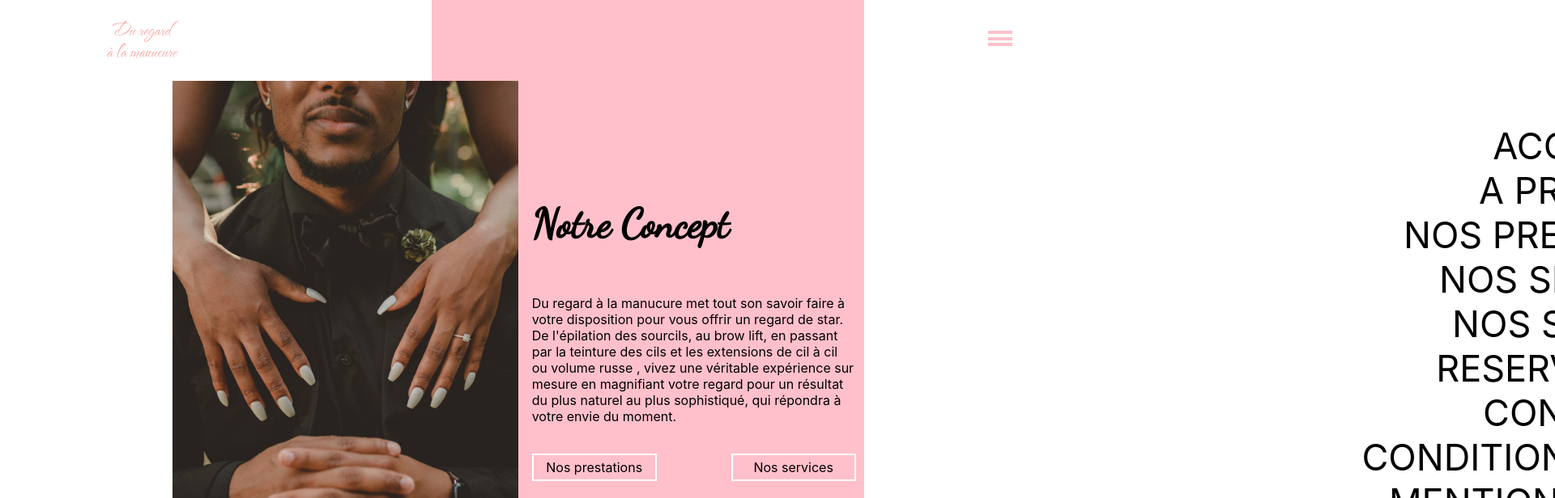
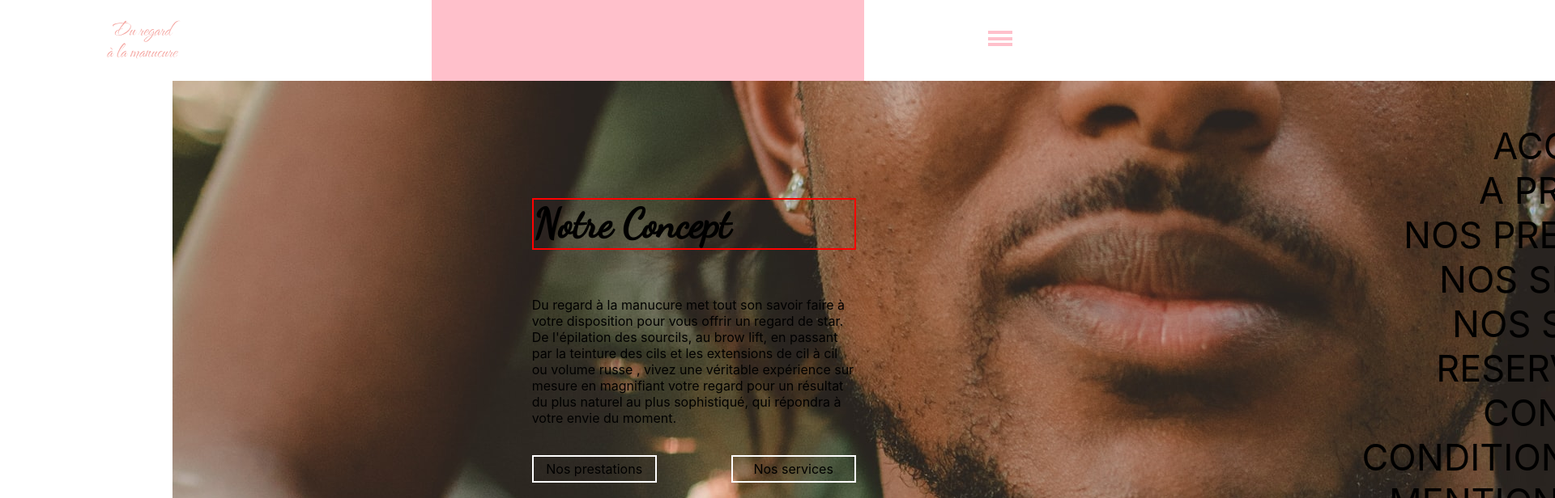
Before and after one commit to yohanetifier/du-regard-a-la-manucure, a React (Create React App) app: page /about in a window 1280 px wide. Shown: the top 616 px of the page at 81% size, 1920 px wide, since content can reach past the window. Built offline with nearby package versions, Linux system fonts and the light colour scheme.

Commit message:
add intersectionobserver and react spring

```diff
--- a/package.json
+++ b/package.json
@@ -21,6 +21,7 @@
     "react-dom": "^16.14.0",
     "react-router-dom": "^6.3.0",
     "react-scripts": "5.0.1",
+    "react-spring": "^9.5.5",
     "react-transition-group": "^4.4.5",
     "typescript": "^4.7.4",
     "web-vitals": "^2.1.4"
@@ -52,6 +53,7 @@
   "devDependencies": {
     "@types/enzyme": "^3.10.12",
     "@types/enzyme-adapter-react-16": "^1.0.6",
+    "@types/react-transition-group": "^4.4.5",
     "css-loader": "^6.7.1",
     "enzyme": "^3.11.0",
     "enzyme-adapter-react-16": "^1.15.6",
--- a/src/components/Concept/Concept.module.scss
+++ b/src/components/Concept/Concept.module.scss
@@ -65,6 +65,7 @@
     @media screen and (max-width: map-get(var.$breakpoints, "tablet-up")){
         color: white;
     }
+    border: 2px solid red;
 }
 
 
@@ -100,3 +101,22 @@
         width: 100%;
     }
 }
+
+.fade-enter{
+    opacity: 0;
+    z-index: 1;
+}
+
+.fade-enter-active{
+    opacity: 1;
+    transition: opacity 300ms linear;
+}
+
+.fade-exit {
+    opacity: 0;
+    z-index: 1;
+}
+
+.fade-exit-active {
+    transition: opacity 300ms linear;
+}
--- a/src/components/Concept/Concept.tsx
+++ b/src/components/Concept/Concept.tsx
@@ -1,11 +1,16 @@
 import Image from '../Image/Image';
 import styles from './Concept.module.scss';
 import Button from "../Button/Button";
+import { useState, useRef } from "react";
+import { useSpring, animated } from '@react-spring/web';
+import useIntersection from '../UseIntersection/UseIntersection';
+
 
 export interface Img {
     src: string
     alt: string
     classNamewrapper?: string
+    ref?: null
 }
 
 interface Props {
@@ -33,10 +38,30 @@ function Concept({
     numberOfButton,
 
 }: Props) {
+    const ref = useRef<HTMLImageElement | null>(null);
+    const ifIsInViewport = useIntersection(ref, "-200px");
+    const state = useState(true);
+    const test = useSpring({
+        from: { opacity: "0" },
+        to: { opacity: state ? "1" : "0" },
+        config: { duration: 2000 }
+    })
+
+    if (ifIsInViewport) {
+        console.log('ifIsInViewport');
+    }
+
     return (
+
         <div className={styles.mainwrapper}>
             <div className={styles.imagewrapper}>
-                <Image src={src} alt={alt} classNamewrapper={styles.firstimage} />
+                <animated.img
+                    src={src}
+                    alt={alt}
+                    // classNamewrapper={styles.firstimage}
+                    style={{ ...test }}
+                    ref={ref}
+                />
             </div>
             <div className={styles.descriptionwrapper}>
                 <div className={styles.layoutwrapper}>
@@ -59,7 +84,8 @@ function Concept({
                         </div>}
                 </div>
             </div>
-        </div>
+        </div >
+
     )
 }
 
--- a/src/components/Follow/Follow.tsx
+++ b/src/components/Follow/Follow.tsx
@@ -4,19 +4,19 @@ import { faTiktok } from '@fortawesome/free-brands-svg-icons';
 import { faInstagram } from '@fortawesome/free-brands-svg-icons';
 import styles from './Follow.module.scss';
 
-function Follow () {
+function Follow() {
     return (
         <div className={styles.followwrapper}>
             <p className={styles.follow}>Suivez nous</p>
             <div className={styles.icon}>
                 <a href="https://google.fr" target="_blank" rel="noreferrer" className={styles.link}>
-            <FontAwesomeIcon icon={faFacebook} />
+                    {/* <FontAwesomeIcon fas={faFacebook} />  */}
                 </a>
                 <a href="https://www.tiktok.com/@duregardalamanucure" target="_blank" className={styles.link}>
-            <FontAwesomeIcon icon={faTiktok} />
+                    {/* <FontAwesomeIcon icon={faTiktok} /> */}
                 </a>
                 <a href="https://www.instagram.com/du_regard_a_la_manucure/" target="_blank" className={styles.link}>
-            <FontAwesomeIcon icon={faInstagram} />
+                    {/* <FontAwesomeIcon icon={faInstagram} /> */}
                 </a>
             </div>
         </div>
--- /dev/null
+++ b/src/components/UseIntersection/UseIntersection.tsx
@@ -0,0 +1,20 @@
+import { useState, useEffect } from "react";
+
+const useIntersection = (element: any, rootMargin: string) => {
+    const [isVisible, setIsVisible] = useState(false);
+
+    useEffect(() => {
+        const observer = new IntersectionObserver(
+            ([entry]) => {
+                console.log("isIntersecting", entry.isIntersecting);
+                setIsVisible(entry.isIntersecting);
+            }, { rootMargin }
+        );
+        element.current && observer.observe(element.current);
+        return () => observer.unobserve(element.current)
+    }, [])
+
+    return isVisible;
+}
+
+export default useIntersection;
```
Also changed, not shown: src/index.css (line endings or trailing spaces), 2 other files (tests, documents, lock files or other folders). Lines whose indentation alone changed are shown as unchanged.
